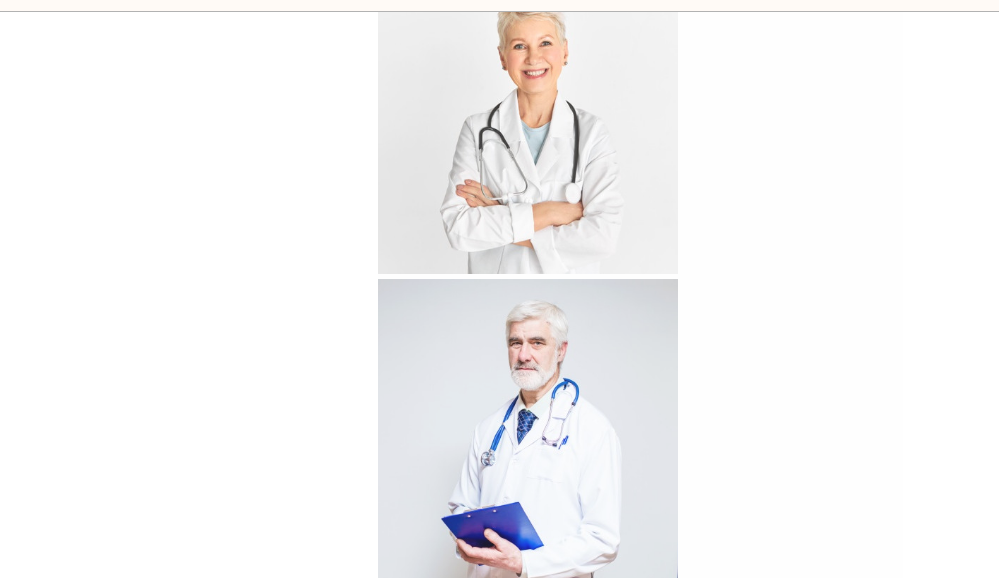
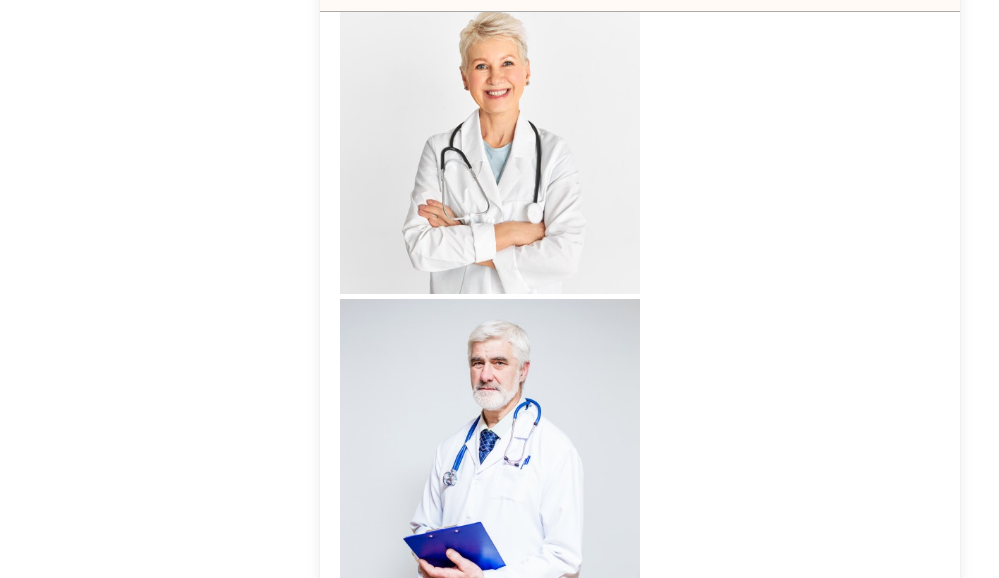
Before and after one commit to fabrice641/farmamed, a plain HTML site: page index.html in a window 1280 px wide. Shown: the part 71-649 px from the top of the page, without its empty margins (0-999 px from the left). Drawn offline with nearby package versions, Linux system fonts and the light colour scheme; a script that the page names is missing.

Commit message:
Update index.html

```diff
--- a/index.html
+++ b/index.html
@@ -94,7 +94,7 @@ Siamo sempre a tua disposizione per rispondere a qualsiasi domanda o dubbio rigu
     <script src="https://unpkg.com/scrollreveal@4.0.0/dist/scrollreveal.min.js"></script>
 </head>
 
-<body class="container-fluid w-100 h-100 lady">
+<body class="container-fluid w-100 h-100 box">
 
 
 
```
